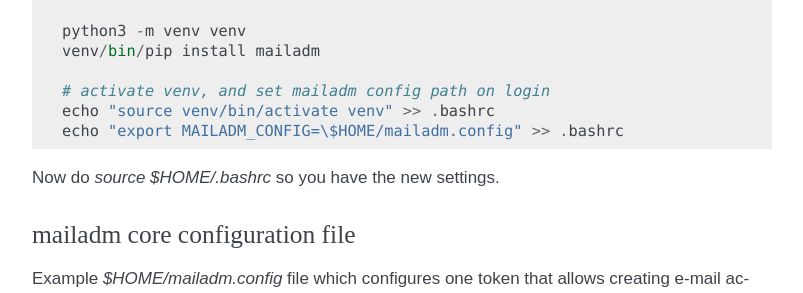
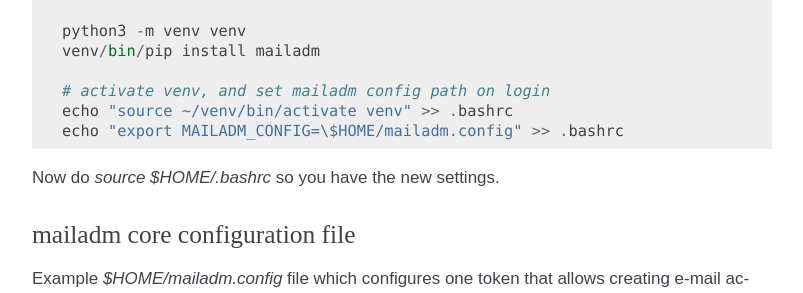
Before and after one commit to deltachat/mailadm, a Sphinx documentation site: the page built from doc/index.rst, in a window 1280 px wide and 900 px high, scrolled down 617 px. Shown: the part 158-451 px from the top of the window, without its empty margins (348-1151 px from the left). Built offline with Sphinx 7.4.7, drawn with Linux system fonts in a browser that asks for light colours.

```diff
--- a/doc/index.rst
+++ b/doc/index.rst
@@ -43,7 +43,7 @@ Create and activate a Python virtualenv and install mailadm::
     venv/bin/pip install mailadm
 
     # activate venv, and set mailadm config path on login
-    echo "source venv/bin/activate venv" >> .bashrc
+    echo "source ~/venv/bin/activate venv" >> .bashrc
     echo "export MAILADM_CONFIG=\$HOME/mailadm.config" >> .bashrc
 
 Now do `source $HOME/.bashrc` so you have the new settings.
```
